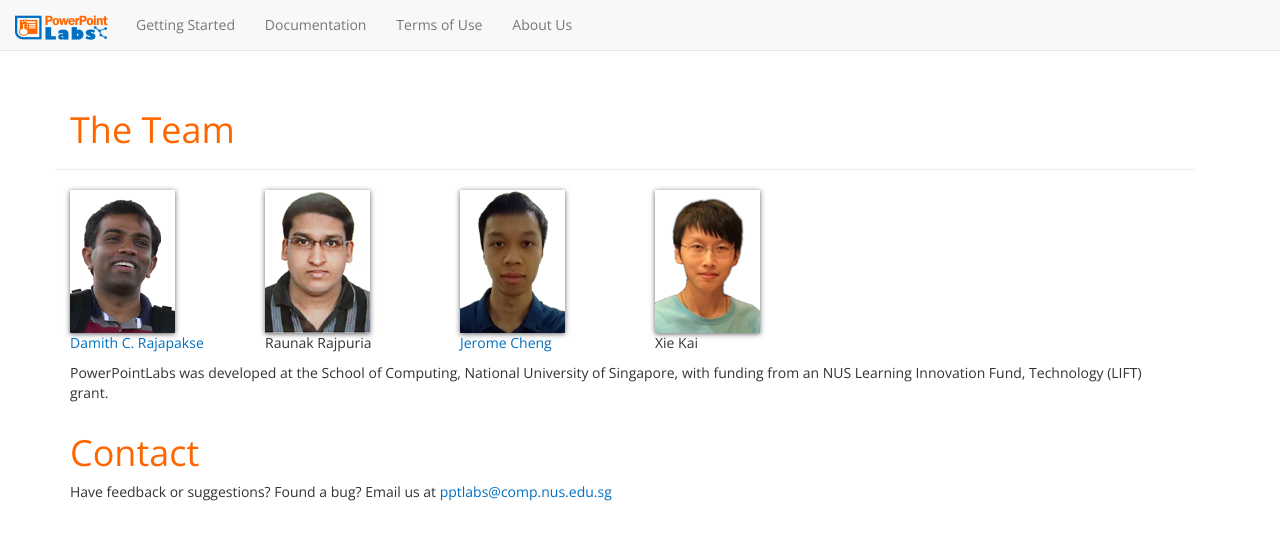
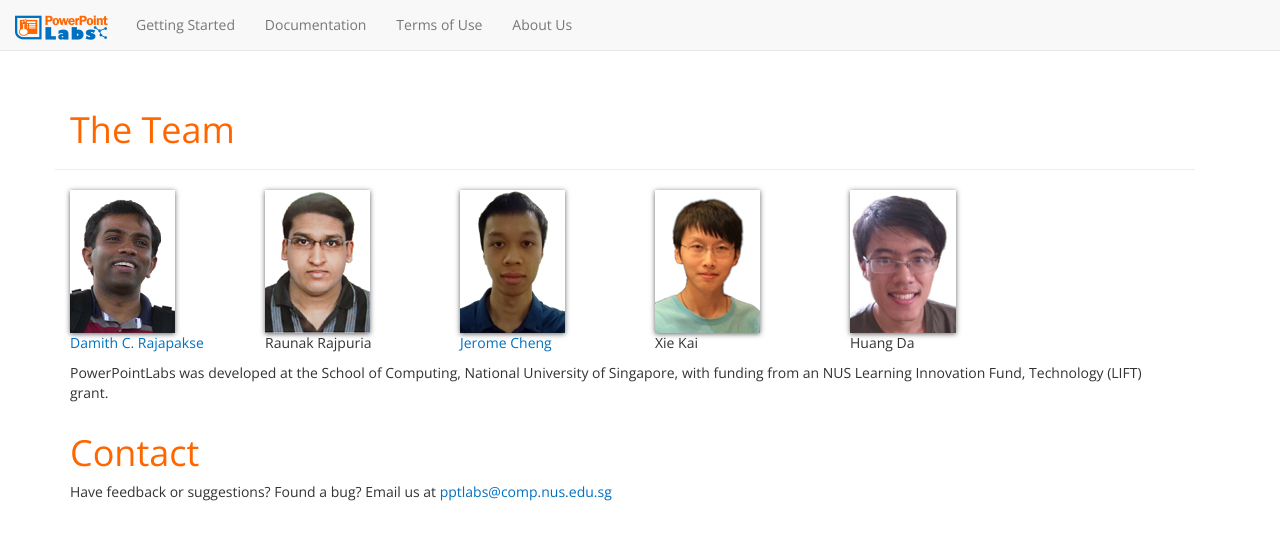
Before and after one commit to PowerPointLabs/PowerPointLabs-Website, a Jekyll site: the page built from contact.html, in a window 1280 px wide. Shown: the top 540 px of the page. Built offline with Jekyll 4.4.1, drawn with Linux system fonts in a browser that asks for light colours; nearby versions of some CDN libraries; Markdown is read by kramdown in place of the engine named in the settings.

Commit message:
Add Huang Da to developers.

```diff
--- a/_data/developers.yml
+++ b/_data/developers.yml
@@ -19,3 +19,8 @@
   name: "Xie Kai",
   img: "./img/team/kai.png"
 }
+
+- {
+  name: "Huang Da",
+  img: "./img/team/huangda.jpg"
+}
```
Also changed, not shown: img/team/huangda.jpg (added).
